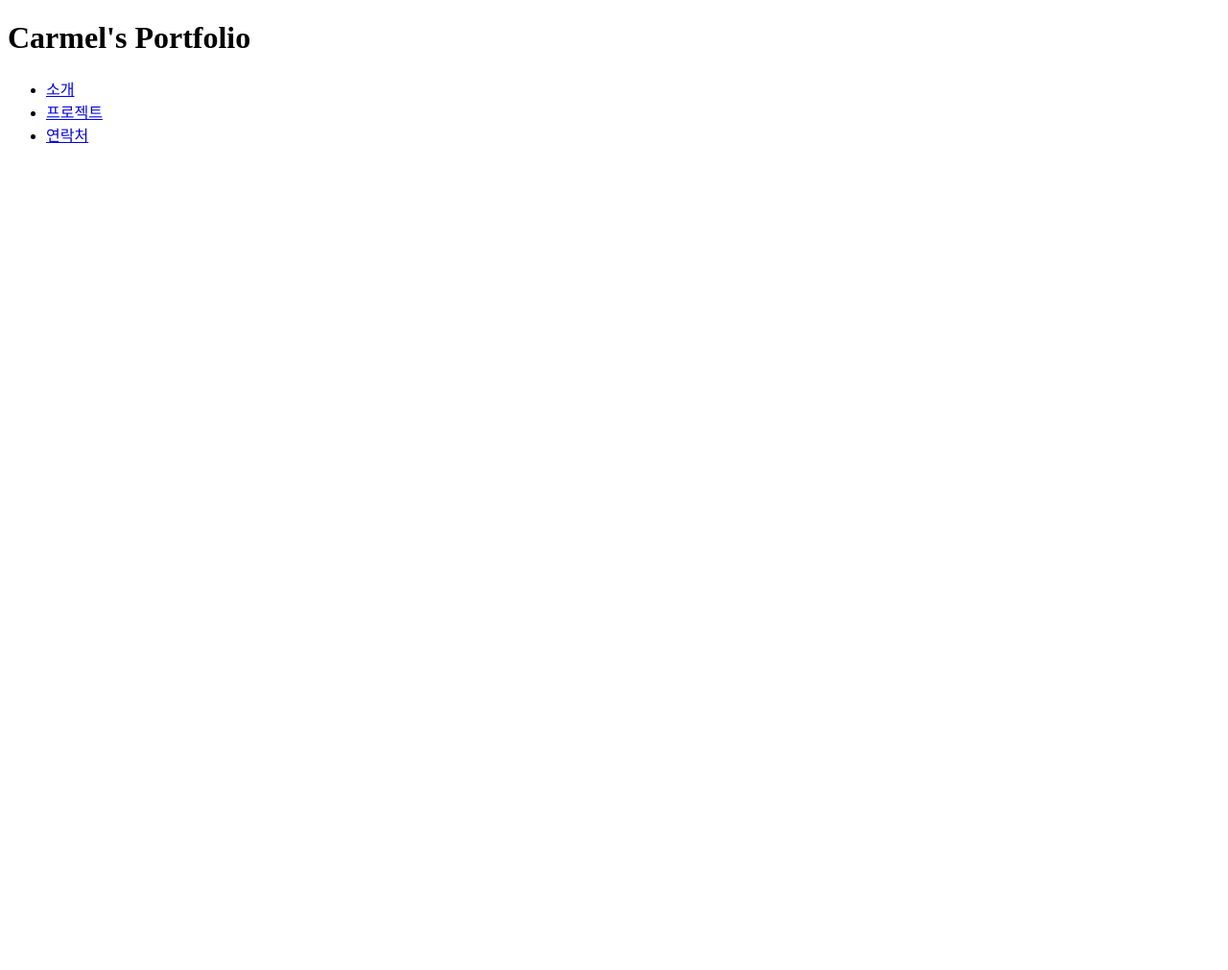
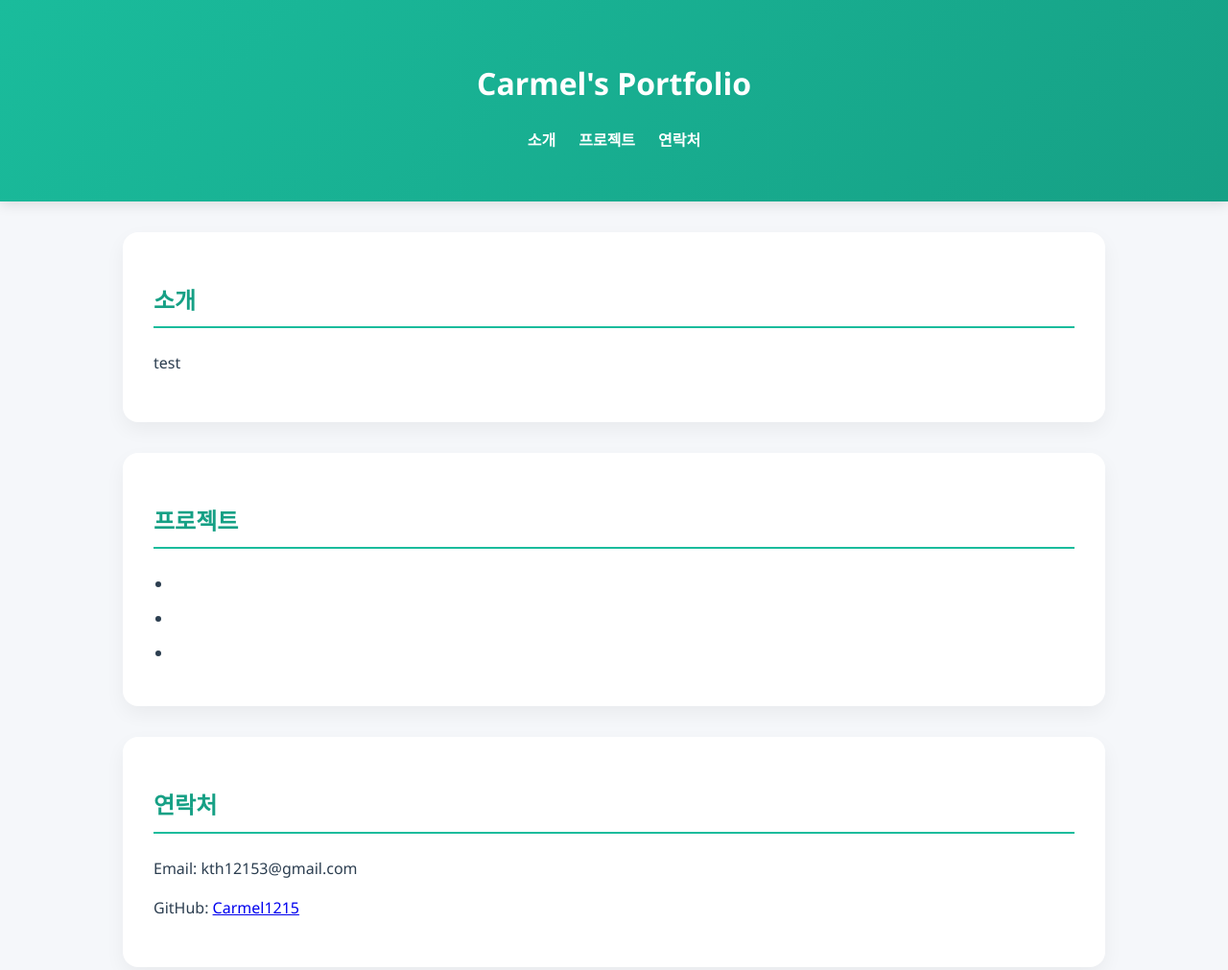
Before and after one commit to Carmel1215/Carmel1215.github.io, a plain HTML site: page index.html in a window 1280 px wide. Shown: the top 1011 px of the page at 96% size. Before the commit the page ends 800 px from the top, so only its background shows below. Drawn offline with Linux system fonts and the light colour scheme.

Commit message:
Feat: HTML 구조 완성 & CSS 완성 & 다크모드 추가

```diff
--- a/index.html
+++ b/index.html
@@ -17,5 +17,29 @@
             </ul>
         </nav>
     </header>
-</body>
+
+    <section id="about">
+        <h2>소개</h2>
+        <p>test</p>
+    </section>
+
+    <section id="projects">
+        <h2>프로젝트</h2>
+        <ul>
+            <li><strong></strong></li>
+            <li><strong></strong></li>
+            <li><strong></strong></li>
+        </ul>
+    </section>
+
+    <section id="contact">
+        <h2>연락처</h2>
+        <p>Email: kth12153@gmail.com</p>
+        <p>GitHub: <a href="https://github.com/yourgithub" target="_blank">Carmel1215</a></p>
+    </section>
+
+    <footer>
+        <p>&copy; 2025 Carmel1215. All rights reserved.</p>
+    </footer>
+    </body>
 </html>
--- a/style.css
+++ b/style.css
@@ -0,0 +1,124 @@
+body {
+  font-family: 'Segoe UI', sans-serif;
+  line-height: 1.6;
+  margin: 0;
+  padding: 0;
+  background-color: #f5f7fa;
+  color: #2c3e50;
+}
+
+header {
+  background: linear-gradient(135deg, #1abc9c, #16a085);
+  color: white;
+  padding: 2.5rem 1rem;
+  text-align: center;
+  box-shadow: 0 4px 12px rgba(0, 0, 0, 0.1);
+}
+
+nav ul {
+  list-style: none;
+  padding: 0;
+  margin: 1rem 0 0;
+  display: flex;
+  justify-content: center;
+  flex-wrap: wrap;
+  gap: 1.5rem;
+}
+
+nav a {
+  color: white;
+  text-decoration: none;
+  font-weight: 600;
+  transition: opacity 0.3s;
+}
+
+nav a:hover {
+  opacity: 0.8;
+}
+
+main {
+  padding: 2rem 1rem;
+}
+
+section {
+  padding: 2rem;
+  max-width: 960px;
+  margin: 2rem auto;
+  background: white;
+  border-radius: 16px;
+  box-shadow: 0 8px 20px rgba(0, 0, 0, 0.05);
+  transition: transform 0.2s;
+}
+
+section:hover {
+  transform: translateY(-4px);
+}
+
+section h2 {
+  border-bottom: 2px solid #1abc9c;
+  padding-bottom: 0.5rem;
+  margin-bottom: 1.5rem;
+  font-size: 1.5rem;
+  color: #16a085;
+}
+
+ul {
+  padding-left: 1.25rem;
+  margin: 0;
+}
+
+li {
+  margin-bottom: 0.75rem;
+  line-height: 1.5;
+}
+
+footer {
+  text-align: center;
+  padding: 2rem 1rem;
+  background: #2c3e50;
+  color: white;
+  margin-top: 4rem;
+  font-size: 0.95rem;
+  box-shadow: inset 0 1px 0 rgba(255, 255, 255, 0.05);
+}
+
+footer a {
+  color: #1abc9c;
+  text-decoration: none;
+  margin-left: 0.5rem;
+}
+
+footer a:hover {
+  text-decoration: underline;
+}
+
+@media (prefers-color-scheme: dark) {
+  body {
+    background-color: #1e1e1e;
+    color: #f0f0f0;
+  }
+
+  section {
+    background-color: #2a2a2a;
+    box-shadow: 0 8px 20px rgba(0, 0, 0, 0.3);
+  }
+
+  section h2 {
+    color: #1abc9c;
+    border-bottom-color: #1abc9c;
+  }
+
+  header,
+  footer {
+    background: #111;
+    color: #f0f0f0;
+  }
+
+  nav a {
+    color: #f0f0f0;
+  }
+
+  footer a {
+    color: #1abc9c;
+  }
+}
```
